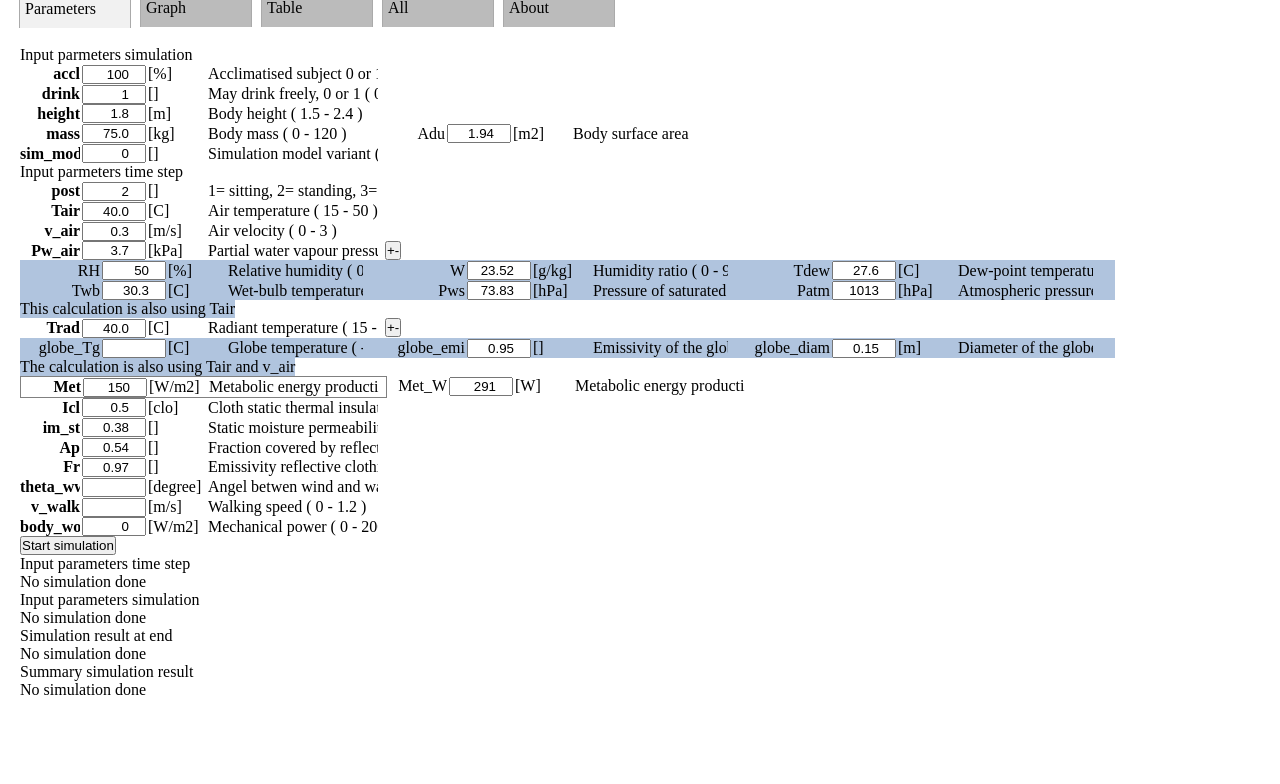
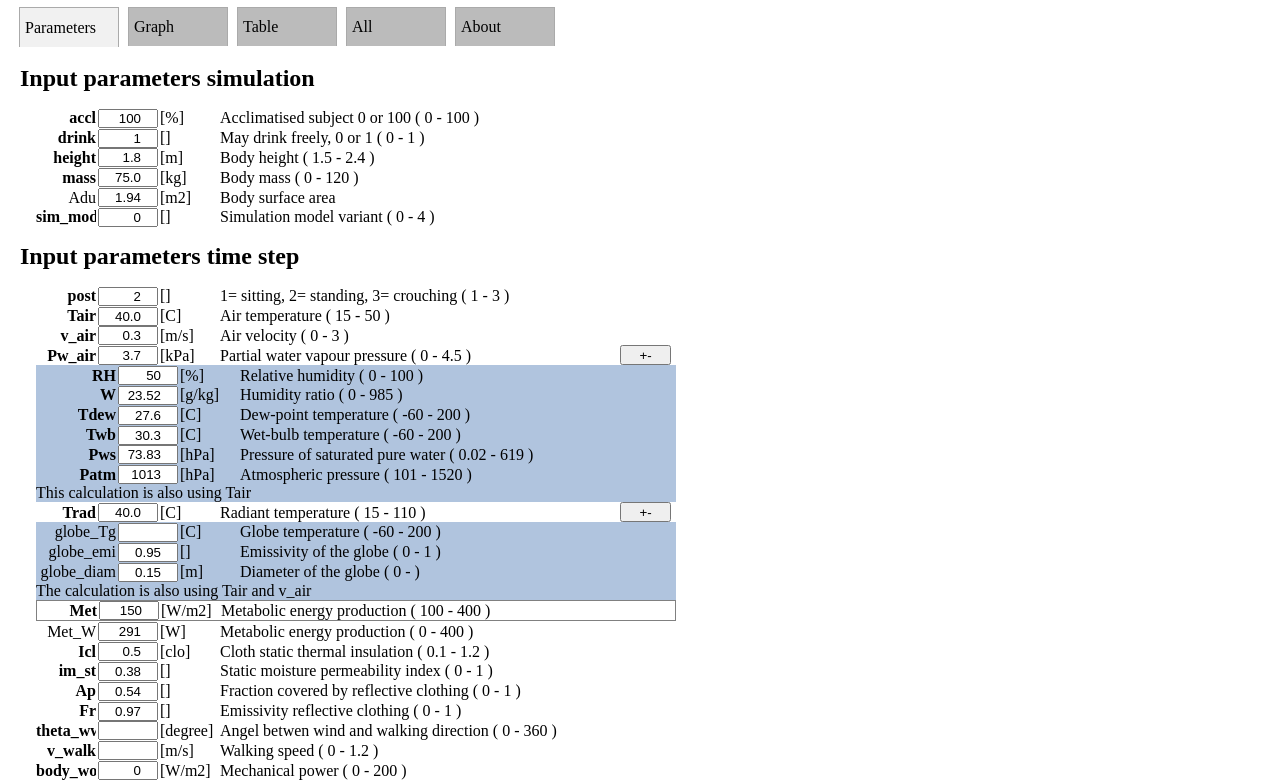
Before and after one commit to Rikuklane/PredictedHeatStrainModel, a plain HTML site: page PHS.html in a window 1280 px wide. Shown: the part 68-852 px from the top of the page. Before the commit the page ends 800 px from the top, so only its background shows below. Drawn offline with Linux system fonts and the light colour scheme.

Commit message:
Make the descriptions readable

```diff
--- a/PHS.html
+++ b/PHS.html
@@ -7,7 +7,7 @@
     <title>PHS Calculation</title>
   </head>
   <body onload="wci.onload('par');">
-    <div>PHS simulation based on the annex E in ISO/FDIS 7933</div>
+    <h1>PHS simulation based on the annex E in ISO/FDIS 7933</h1>
     <div>Note: This is work in progress!!!</div>
     <noscript>
       <div>
@@ -25,71 +25,60 @@
     </ul>
     <!-- tab -->
     <div id="wtab_cont_par" class="wtab_cont wtab_active">
-      <p>Input parmeters simulation</p>
-      <div class="par_elem" id="par_accl"></div>
-      <div class="par_elem" id="par_drink"></div>
-      <div class="par_elem" id="par_height"></div>
+      <h2>Input parameters simulation</h2>
+      <div class="parameter-container">
+        <div class="parameter" id="par_accl"></div>
+        <div class="parameter" id="par_drink"></div>
+        <div class="parameter" id="par_height"></div>
         <div class="par_stack">
-        <div class="par_elem" id="par_mass"></div>
-        <div class="par_elem par_local" id="par_Adu"></div>
-        <div class="par_clear"></div>
+          <div class="parameter" id="par_mass"></div>
+          <div class="parameter par_local" id="par_Adu"></div>
         </div>
-      <div class="par_elem" id="par_sim_mod"></div>
-      <p>Input parmeters time step</p>
-      <div class="par_elem" id="par_post"></div>
-      <div class="par_elem" id="par_Tair"></div>
-      <div class="par_elem" id="par_v_air"></div>
+        <div class="parameter" id="par_sim_mod"></div>
+      </div>
+      <h2>Input parameters time step</h2>
+      <div class="parameter-container">
+        <div class="parameter" id="par_post"></div>
+        <div class="parameter" id="par_Tair"></div>
+        <div class="parameter" id="par_v_air"></div>
         <!-- humidity -->
-      <div class="par_stack">
-        <div class="par_elem par_float_left" id="par_Pw_air"></div>
-        <div class="par_float_left">
+        <div class="parameter_button_stack">
+          <div class="parameter par_float_left" id="par_Pw_air"></div>
           <button onclick="wci.toggle_visibility('#ext_humidity');">+-</button>
-          <!-- input type="button" value="error" id="humid_ext_show_use"></input -->
-        </div>
-        <div class="par_clear"></div>
         </div>
         <div id="ext_humidity" style="display: none;">
-        <div class="par_stack">
-          <div class="par_elem" id="par_humid_RH"></div>
-          <div class="par_elem" id="par_humid_W"></div>
-          <div class="par_elem" id="par_humid_Tdew"></div>
-          <div class="par_elem" id="par_humid_Twb"></div>
-          <div class="par_elem" id="par_humid_Pws"></div>
-          <div class="par_elem" id="par_humid_Patm"></div>
-          <div class="par_float_left ext_info">
-          This calculation is also using Tair</div>
-          <div class="par_clear"></div>
-        </div>
+          <div class="parameter" id="par_humid_RH"></div>
+          <div class="parameter" id="par_humid_W"></div>
+          <div class="parameter" id="par_humid_Tdew"></div>
+          <div class="parameter" id="par_humid_Twb"></div>
+          <div class="parameter" id="par_humid_Pws"></div>
+          <div class="parameter" id="par_humid_Patm"></div>
+          <div class="par_float_left ext_info">This calculation is also using Tair</div>
         </div>
         <!-- Trad -->
-      <div class="par_elem par_float_left" id="par_Trad"></div>
-      <div class="par_float_left">
+        <div class="parameter_button_stack">
+          <div class="parameter par_float_left" id="par_Trad"></div>
           <button onclick="wci.toggle_visibility('#ext_Trad');">+-</button>
         </div>
-      <div class="par_clear"></div>
         <div id="ext_Trad" style="display: none;">
-        <div class="par_stack">
-          <!-- div class="par_elem par_local" id="par_globe_Trad"></div -->
-          <div class="par_elem par_local" id="par_globe_Tg"></div>
-          <div class="par_elem par_local" id="par_globe_emi"></div>
-          <div class="par_elem par_local" id="par_globe_diam"></div>
-          <div class="par_float_left ext_info">
-          The calculation is also using Tair and v_air</div>
-          <div class="par_clear"></div>
-        </div>
+          <!-- div class="parameter par_local" id="par_globe_Trad"></div -->
+          <div class="parameter par_local" id="par_globe_Tg"></div>
+          <div class="parameter par_local" id="par_globe_emi"></div>
+          <div class="parameter par_local" id="par_globe_diam"></div>
+          <div class="par_float_left ext_info">The calculation is also using Tair and v_air</div>
         </div>
         <div class="par_stack">
-        <div class="par_elem" id="par_Met"></div>
-        <div class="par_elem par_local" id="par_Met_W"></div>
-        <div class="par_clear"></div>
+          <div class="parameter" id="par_Met"></div>
+          <div class="parameter par_local" id="par_Met_W"></div>
         </div>
-      <div class="par_elem" id="par_Icl"></div>
-      <div class="par_elem" id="par_im_st"></div>
-      <div class="par_elem" id="par_fAref"></div>
-      <div class="par_elem" id="par_Fr"></div>
-      <div class="par_elem" id="par_walk_dir"></div>
-      <div class="par_elem" id="par_v_walk"></div>
-      <div class="par_elem" id="par_work"></div>
+        <div class="parameter" id="par_Icl"></div>
+        <div class="parameter" id="par_im_st"></div>
+        <div class="parameter" id="par_fAref"></div>
+        <div class="parameter" id="par_Fr"></div>
+        <div class="parameter" id="par_walk_dir"></div>
+        <div class="parameter" id="par_v_walk"></div>
+        <div class="parameter" id="par_work"></div>
+      </div>
       <div id ="par_start">
         <button type="button" onclick="wci.doPHS()">
           Start simulation</button>
--- a/lib/PHS.css
+++ b/lib/PHS.css
@@ -1,172 +1,192 @@
+/* Reset styles */
 * {
-    margin:0;
-    padding:0;
+    margin: 0;
+    padding: 0;
+    box-sizing: border-box;
 }
 
-body, ol{
-    padding:5px;
-    margin:5px;
+/* Body and list styles */
+body, ol {
+    padding: 5px;
+    margin: 5px;
 }
 
-ul, li{
-    padding:3px;
-    margin:3px;
+ul, li {
+    padding: 3px;
+    margin: 3px;
 }
 
-/* wtab utility */
+/* Custom utility */
 
-.wtab_menu ul{
-    padding:0;
-    margin-bottom:0;
+/* Wtab menu */
+.wtab_menu ul {
+    padding: 0;
+    margin-bottom: 0;
 }
-.wtab_menu li{
+
+.wtab_menu li {
     list-style: none;
     background-color: #bbb;
-    border:1px solid #aaa;
-    padding:10px 5px;
-    margin-right:2px;
-    display:inline-block;
-    width:100px;
+    border: 1px solid #aaa;
+    padding: 10px 5px;
+    margin-right: 2px;
+    display: inline-block;
+    width: 100px;
     cursor: pointer;
-    border-bottom:none;
+    border-bottom: none;
 }
-li.wtab_active{
+
+.wtab_menu li.wtab_active {
     background-color: #f1f1f1;
-    top:1px;
-    position:relative;
-    padding-top:11px;
+    top: 1px;
+    position: relative;
+    padding-top: 11px;
     z-index: 100;
 }
-.wtab_cont{
-    display:none;
-    padding:10px;
-}
-.wtab_cont.wtab_active{
-    display:block;
+
+/* Wtab content */
+.wtab_cont {
+    display: none;
+    padding: 10px;
 }
 
-.par_stack .par_elem{
-    float:left;
-}
-.par_float_left{
-    float:left;
-}
-.par_clear{
-    clear:both;
-}
-.par_elem > *{
-    vertical-align:middle;
+.wtab_cont.wtab_active {
+    display: block;
 }
 
-.par_elem{
-    width:365px;
+/* Parameter styles */
+.parameter-container {
+    max-width: 80vh;
+    margin: 1em 1em;
+}
+
+.parameter {
+    max-width: 80vh;
     overflow: hidden;
 }
 
-.par_symb, .par_unit, .par_descr{
-    display:inline-block;
+.parameter > * {
+    vertical-align: middle;
+}
+
+button {
+    flex: 1;
+    margin-right: 5px; /* Adjust margin as needed */
+}
+
+.parameter_button_stack {
+    display: flex;
+}
+
+.par_symb, .par_unit, .par_descr {
+    display: inline-block;
     width: 60px;
     white-space: nowrap;
     overflow: hidden;
 }
-.par_descr{
-    width: 170px;
+
+.par_descr {
+    width: 50vh;
 }
-.par_symb{
-    width:60px;
-    font-weight:bold;
-    text-align:right;
+
+.par_symb {
+    width: 60px;
+    font-weight: bold;
+    text-align: right;
 }
-.par_local .par_symb{
-    font-weight:normal;
+
+.par_local .par_symb {
+    font-weight: normal;
 }
-.par_val{
-    margin-left:2px;
-    margin-right:2px;
-    text-align:right;
+
+.par_val {
+    margin-left: 2px;
+    margin-right: 2px;
+    text-align: right;
     width: 60px;
 }
-.par_unit:before{
-    content:"[";
-}
-.par_unit:after{
-    content:"]";
-}
-.par_used_as_inp{
-    border:1px solid grey;
+
+.par_unit:before {
+    content: "[";
 }
 
-#ext_Trad .par_elem, .ext_info{
-    background-color:#b0c4de;
-}
-#ext_Trad .par_symb{
-    width:80px;
-}
-#ext_Trad .par_descr{
-    width:135px;
-}
-#zext_Trad .par_elem{
-    width:370px;
+.par_unit:after {
+    content: "]";
 }
 
-#ext_humidity .par_elem, .ext_info{
-    background-color:#b0c4de;
-}
-#ext_humidity .par_symb{
-    font-weight:normal;
-    width:80px;
-}
-#ext_humidity .par_descr{
-    width:135px;
-}
-#zext_humidity .par_elem{
-    width:370px;
+.par_used_as_inp {
+    border: 1px solid grey;
 }
 
+/* Additional styles */
+#ext_Trad .parameter,
+#ext_Trad .ext_info,
+#ext_humidity .parameter,
+#ext_humidity .ext_info {
+    background-color: #b0c4de;
+}
+
+#ext_Trad .par_symb,
+#ext_humidity .par_symb {
+    width: 80px;
+}
+
+#zext_Trad .parameter,
+#zext_humidity .parameter {
+    width: 370px;
+}
+
+/* Table styles */
 table {
-    font-family: verdana,arial,sans-serif;
+    font-family: verdana, arial, sans-serif;
     color: black;
     border-width: 2px;
     border-color: black;
     border-style: solid;
     border-collapse: collapse;
+    width: 100%;
 }
+
 table tr:hover {
-    background-color:#d4e3e5;
+    background-color: #d4e3e5;
 }
 
 tr.cname {
     background-color: lightgrey;
 }
-table th {
-    border-width: 1px;
-    padding: 4px;
-    border-style: none solid;
-    text-align:center;
-}
+
+table th,
 table td {
     border-width: 1px;
     padding: 4px;
     border-style: none solid;
-    text-align:right;
-}
-.rim5, rim10{
-    background-color:whitesmoke;
+    text-align: center;
 }
 
-.char_label0{
-    color: rgb(151,187,205);
-    margin-left:5em;
+/* Rim styles */
+.rim5,
+.rim10 {
+    background-color: whitesmoke;
 }
-.char_label1{
-    color: rgb(121,255,77);
-    margin-left:2em;
+
+/* Character label styles */
+.char_label0 {
+    color: rgb(151, 187, 205);
+    margin-left: 5em;
 }
-.char_label2{
-    color: rgb(150,0,235);
-    margin-left:2em;
+
+.char_label1,
+.char_label2,
+.char_label3 {
+    color: rgb(121, 255, 77);
+    margin-left: 2em;
 }
-.char_label3{
-    color: rgb(0,0,235);
-    margin-left:2em;
+
+.char_label2,
+.char_label3 {
+    color: rgb(150, 0, 235);
 }
+
+.char_label3 {
+    color: rgb(0, 0, 235);
+}
```
Also changed, not shown: lib/parameter_wci.js. Lines whose indentation alone changed are shown as unchanged.
